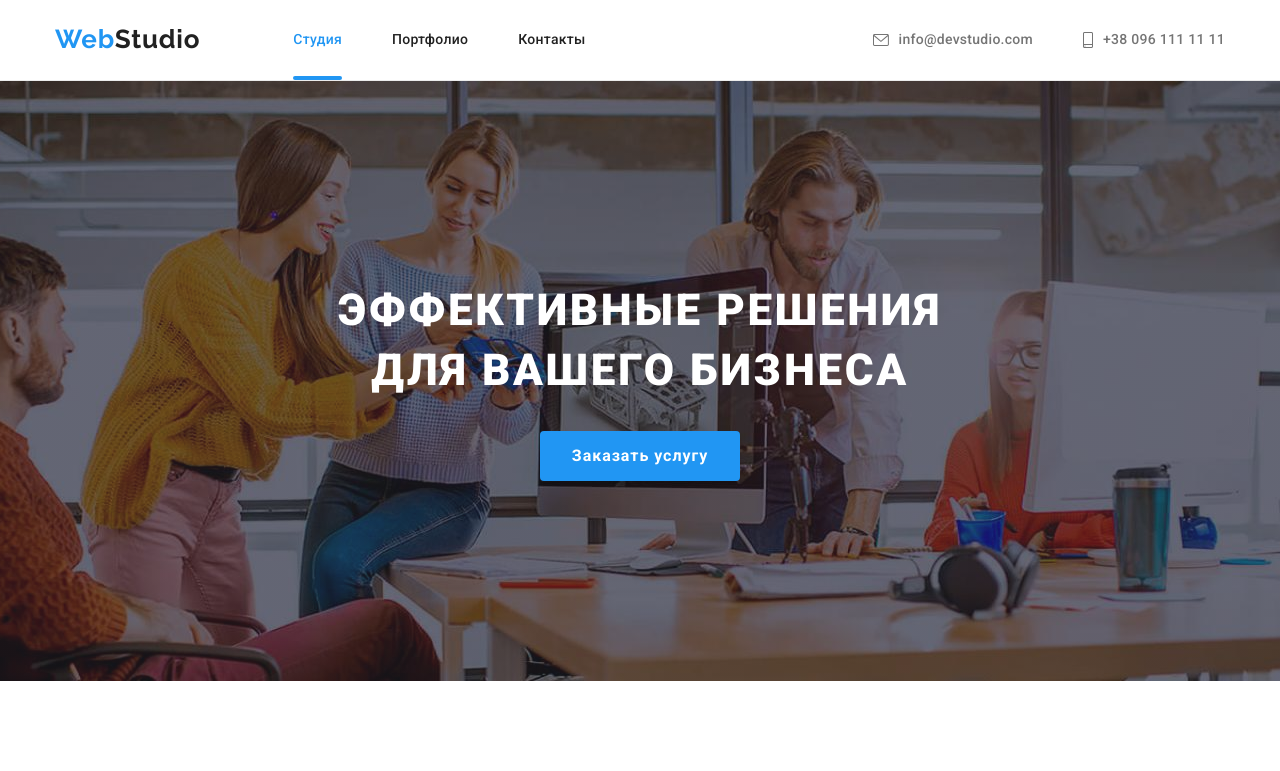
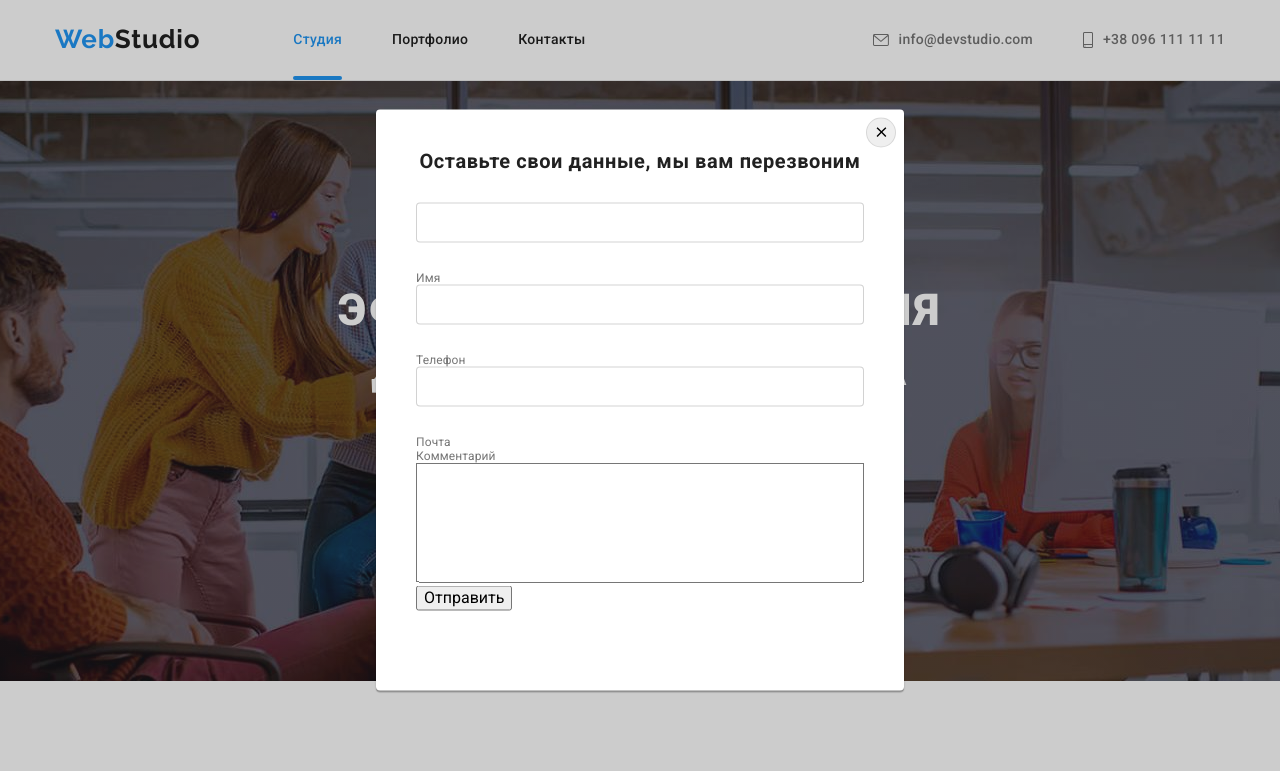
Before and after one commit to Sumaruk-Olga/goit-markup-hw-06, a plain HTML site: page index.html in a window 1280 px wide. Shown: the top 771 px of the page. Drawn offline with nearby package versions, Linux system fonts and the light colour scheme.

Commit message:
форма
добавила форму

```diff
--- a/css/styles.css
+++ b/css/styles.css
@@ -721,6 +721,8 @@ img {
 
 .modal {
   position: absolute;
+  display: flex;
+  flex-direction: column;
   top: 50%;
   left: 50%;
   transform: translate(-50%, -50%) scale(1) rotate(0deg);
@@ -732,6 +734,7 @@ img {
   border-radius: 4px;
   box-shadow: 0px 2px 1px rgba(0, 0, 0, 0.2), 0px 1px 1px rgba(0, 0, 0, 0.14),
     0px 1px 3px rgba(0, 0, 0, 0.12);
+  padding: 40px;
 }
 
 .close-modal-window {
@@ -745,6 +748,14 @@ img {
   display: flex;
   align-items: center;
   justify-content: center;
+  transition: color 250ms cubic-bezier(0.4, 0, 0.2, 1);
+}
+.close-modal-window:hover,
+.close-modal-window:focus {
+  color: var(--accent-color);
+}
+.close-modal-window-icon {
+  fill: currentColor;
 }
 
 .modal-window.is-hidden {
@@ -757,3 +768,37 @@ img {
   transform: rotate(300deg) scale(0.01);
   transition: transform 250ms cubic-bezier(0.4, 0, 0.2, 1);
 }
+
+.modal-form-text {
+  font-size: 20px;
+  line-height: 1.15;
+  text-align: center;
+  color: var(--title-color);
+  font-weight: 700;
+  letter-spacing: 0.03em;
+  margin-bottom: 30px;
+}
+
+.modal-form-field {
+  display: block;
+  font-size: 12px;
+  line-height: 1.17;
+  letter-spacing: 0.01em;
+}
+
+.modal-form-input {
+  height: 40px;
+  width: 100%;
+  border: 1px solid rgba(33, 33, 33, 0.2);
+  border-radius: 4px;
+  margin-bottom: 28px;
+}
+
+.modal-form-message {
+  width: 100%;
+  height: 120px;
+}
+.modal-form-message {
+  align-self: center;
+  resize: none;
+}
--- a/index.html
+++ b/index.html
@@ -439,15 +439,35 @@
         </div>
       </div>
     </footer>
-    <div class="modal-window is-hidden" data-modal>
+    <div class="modal-window" data-modal>
       <div class="modal">
         <button type="button" class="close-modal-window" data-modal-close>
-          <svg width="20" height="20">
+          <svg class="close-modal-window-icon" width="20" height="20">
             <use href="./images/symbol-defs.svg#icon-close-black"></use>
           </svg>
         </button>
+        <p class="modal-form-text">Оставьте свои данные, мы вам перезвоним</p>
+        <form action="#" class="modal-form">
+          <label class="modal-form-field"
+            ><input class="modal-form-input" type="text" name="user-name" />Имя</label
+          >
+          <label class="modal-form-field"
+            ><input class="modal-form-input" type="tel" name="user-tel" />Телефон</label
+          >
+          <label class="modal-form-field"
+            ><input class="modal-form-input" type="email" name="user-email" />Почта</label
+          >
+          <label class="modal-form-field"
+            >Комментарий
+            <textarea class="modal-form-message" name="user-message"></textarea>
+          </label>
+          <button class="modal-form-button" type="button">Отправить</button>
+        </form>
       </div>
     </div>
     <script src="./js/modal.js"></script>
   </body>
 </html>
+
+<!--div class="modal-window is-hidden" data-modal>
+-->
```
